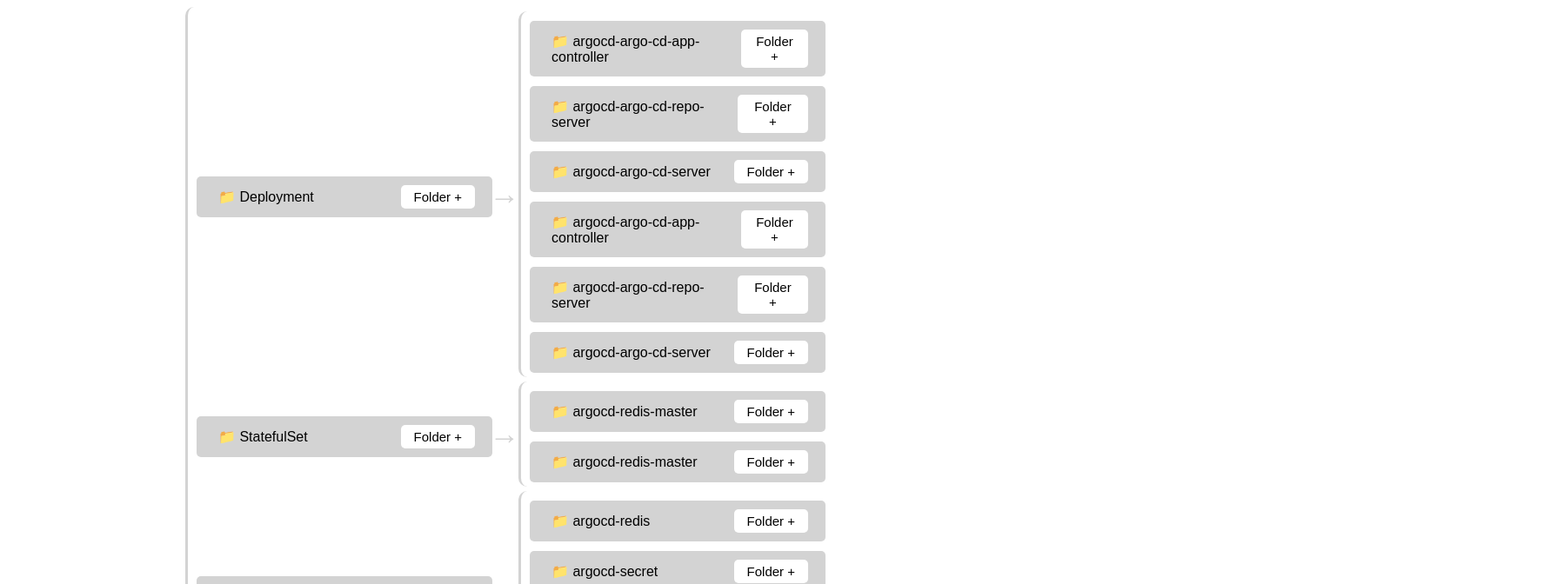
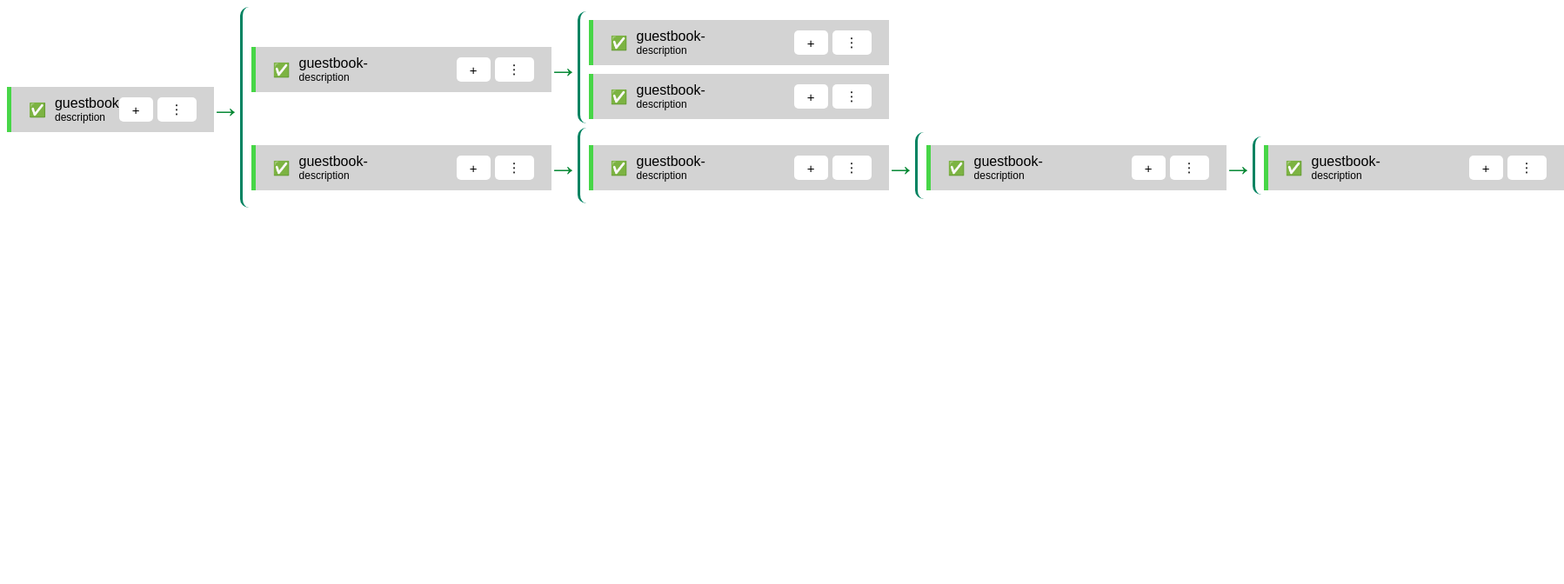
Before and after one commit to nomankhokhar/windows-explorer-in-react, a React (Create React App) app: page / in a window 1280 px wide. Shown: the top 672 px of the page at 87% size, 1798 px wide, since content can reach past the window. Built offline with nearby package versions, Linux system fonts and the light colour scheme.

Commit message:
Design changes Done

```diff
--- a/src/App.css
+++ b/src/App.css
@@ -1,5 +1,5 @@
 .folder {
-  margin-top: 6px;
+  margin-top: 5px;
   background-color: lightgray;
   display: flex;
   align-items: center;
@@ -7,13 +7,10 @@
   padding: 10px 20px;
   font-family: sans-serif;
   width: 300px;
-  border-radius: 5px;
   cursor: pointer;
+  border-left: 5px solid #47d647;
 }
 
-.fullHeight {
-  height: 100vh;
-}
 .relative {
   position: relative;
 }
@@ -22,11 +19,28 @@
   align-items: center;
 }
 
+.item-flex {
+  display: flex;
+  flex-direction: column;
+}
+
+.padding {
+  padding-right: 10px;
+}
+
+.description {
+  font-size: 12px;
+}
+
+.flex-buttons {
+  display: flex;
+  gap: 5px;
+}
 .border {
   display: flex;
   flex-direction: column;
   justify-content: center;
-  border-left: 3px solid lightgray;
+  border-left: 3px solid #008361;
   border-radius: 10px 0 0 10px;
   padding-left: 10px;
   padding-bottom: 5px;
@@ -37,7 +51,7 @@
   content: "\2192";
   font-size: 35px;
   position: absolute;
-  color: lightgray;
+  color: #008631;
   top: 50%;
   left: 14px;
   transform: translate(-50%, -50%);
--- a/src/App.js
+++ b/src/App.js
@@ -1,4 +1,4 @@
-import { useEffect, useState } from "react";
+import { useState } from "react";
 import "./App.css";
 import Folder from "./components/Folder";
 import explorer from "./data/FolderData";
@@ -14,32 +14,10 @@
     setExplorerData(finalTree);
   };
 
-  const GetTableResources = async (argoCdData) => {
-    const currentData = argoCdData;
-    const tablekind = ["Deployment", "StatefulSet", "Secret", "Service"];
-    const explorerDataCopy = { ...explorerData };
-
-    tablekind.forEach((kind, index) => {
-      const currentObject = currentData.filter((obj) => obj.kind === kind);
-      const newArray = currentObject.map((obj) => ({
-        id: obj.uid,
-        name: obj.metadata.name,
-        isFolder: true,
-        items: [],
-      }));
-
-      explorerDataCopy.items[index].items.push(...newArray);
-    });
-
-    setExplorerData((pre) => (pre = explorerDataCopy));
-  };
-
-  useEffect(() => {
-    GetTableResources(argoCdData);
-  }, []);
+  console.log(argoCdData);
 
   return (
-    <div className="fullHeight">
+    <div>
       <Folder handleInsertNode={handleInsertNode} explorer={explorerData} />
     </div>
   );
--- a/src/components/Folder.js
+++ b/src/components/Folder.js
@@ -26,10 +26,21 @@
   if (explorer.isFolder) {
     return (
       <div className="flex" style={{ marginTop: "5px" }}>
-        <div onClick={() => setExpand(!expand)} className="folder">
-          <span>📁 {explorer?.name}</span>{" "}
-          <div>
-            <button onClick={(e) => handleNewFolder(e, true)}>Folder +</button>
+        <div className="folder">
+          <div className="flex">
+            <div className="padding">&#x2705;</div>
+            <div className="item-flex">
+              <div>{explorer?.name.slice(0, 10)}</div>
+              <div className="description">description</div>
+            </div>
+          </div>
+          <div className="flex-buttons">
+            <button className="btn" onClick={(e) => handleNewFolder(e, true)}>
+              +
+            </button>
+            <button className="btn" onClick={(e) => setExpand(!expand)}>
+              ⋮
+            </button>
           </div>
         </div>
 
--- a/src/data/FolderData.js
+++ b/src/data/FolderData.js
@@ -1,41 +1,49 @@
 const explorer = {
   id: "1",
-  name: "argoCd",
+  name: "guestbook",
   isFolder: true,
   items: [
     {
       id: "2",
-      name: "Deployment",
+      name: "guestbook-ui",
       isFolder: true,
-      items: [],
-    },
+      items: [
         {
           id: "3",
-      name: "StatefulSet",
+          name: "guestbook-ui",
           isFolder: true,
           items: [],
         },
         {
           id: "4",
-      name: "Secret",
+          name: "guestbook-ui-jwjbx",
           isFolder: true,
           items: [],
         },
+      ],
+    },
     {
-      id: "5",
-      name: "Service",
+      id: "6",
+      name: "guestbook-ui",
       isFolder: true,
       items: [
         {
-          id: "45",
-          name: "argocd-name",
+          id: "5",
+          name: "guestbook-ui-565654545b",
           isFolder: true,
           items: [
             {
-              id: "34534",
-              name: "dsdfsd",
+              id: "7",
+              name: "guestbook-ui-565654545b",
+              isFolder: true,
+              items: [
+                {
+                  id: "8",
+                  name: "guestbook-ui-565654545b",
                   isFolder: true,
                   items: [],
+                },
+              ],
             },
           ],
         },
```
Lines whose indentation alone changed are shown as unchanged.
